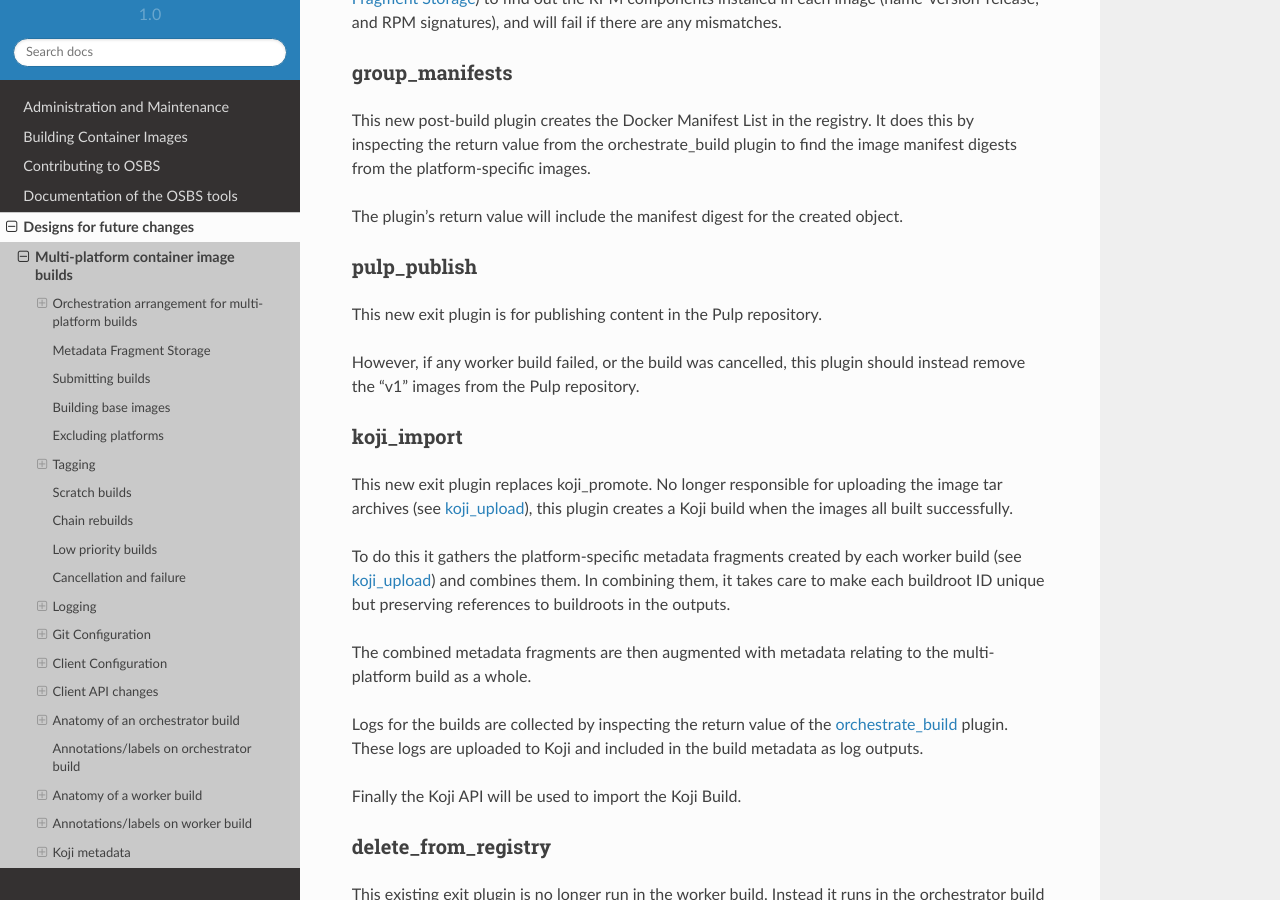
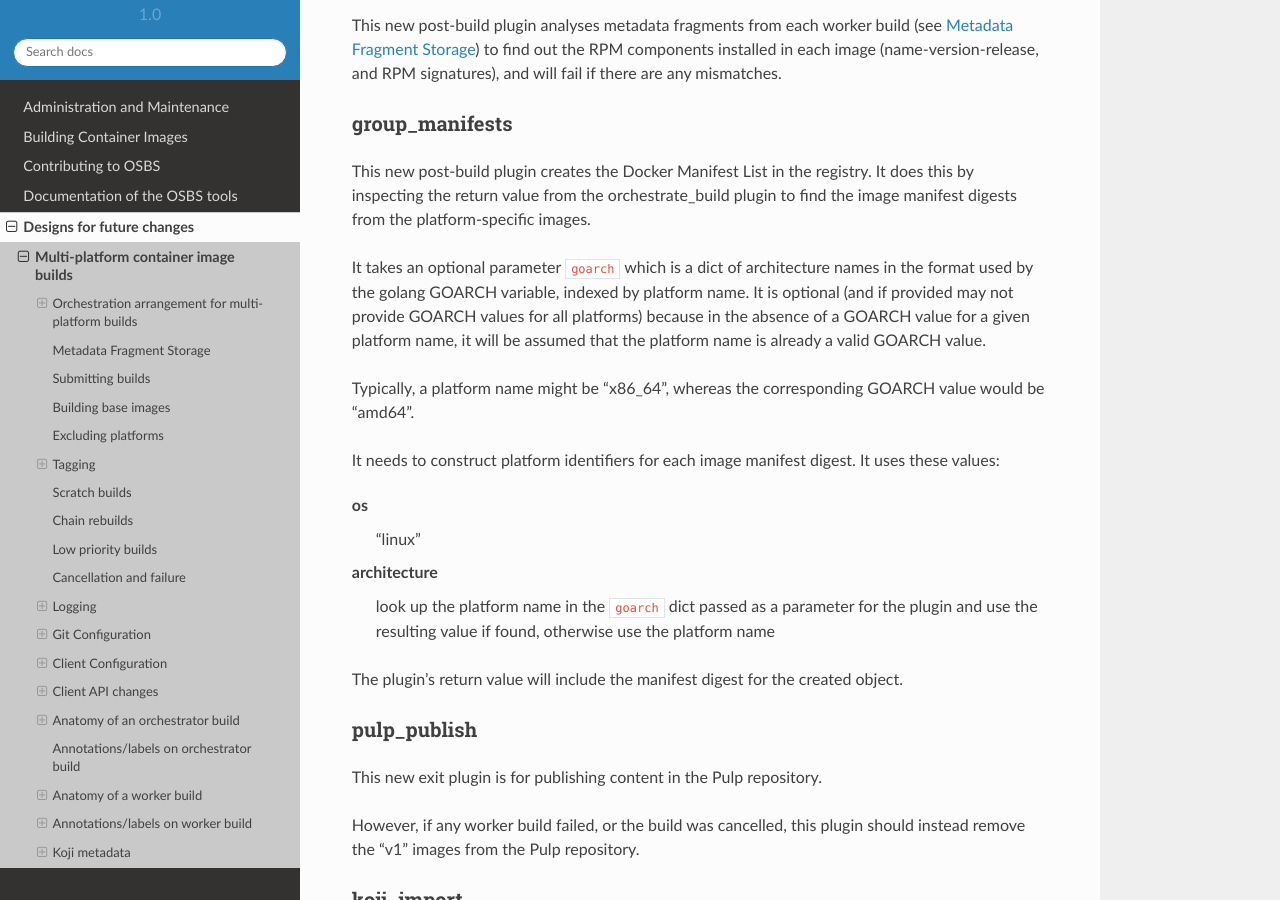
Before and after one commit to containerbuildsystem/osbs-docs, a Sphinx documentation site: the page built from docs/multiarch.rst, in a window 1280 px wide and 900 px high, scrolled down 16299 px. Built offline with Sphinx 7.4.7 and the Read the Docs theme 2.0.0, drawn with Linux system fonts in a browser that asks for light colours; some of the changed text lies outside the part shown.

Commit message:
describe group_manifests goarch parameter
Signed-off-by: Tim Waugh <twaugh@redhat.com>

```diff
--- a/docs/multiarch.rst
+++ b/docs/multiarch.rst
@@ -803,6 +803,9 @@ ATOMIC_REACTOR_PLUGINS environment variable for an orchestrator build.
       {
         "name": "group_manifests",
         "args": {
+          "goarch": {
+            "x86_64": "amd64"
+          },
           "registries": ...
         }
       },
@@ -922,6 +925,27 @@ This new post-build plugin creates the Docker Manifest List in the
 registry. It does this by inspecting the return value from the
 orchestrate_build plugin to find the image manifest digests from the
 platform-specific images.
+
+It takes an optional parameter ``goarch`` which is a dict of
+architecture names in the format used by the golang GOARCH variable,
+indexed by platform name. It is optional (and if provided may not
+provide GOARCH values for all platforms) because in the absence of a
+GOARCH value for a given platform name, it will be assumed that the
+platform name is already a valid GOARCH value.
+
+Typically, a platform name might be "x86_64", whereas the
+corresponding GOARCH value would be "amd64".
+
+It needs to construct platform identifiers for each image manifest
+digest. It uses these values:
+
+os
+  "linux"
+
+architecture
+  look up the platform name in the ``goarch`` dict passed as a
+  parameter for the plugin and use the resulting value if found,
+  otherwise use the platform name
 
 The plugin's return value will include the manifest digest for the
 created object.
```
